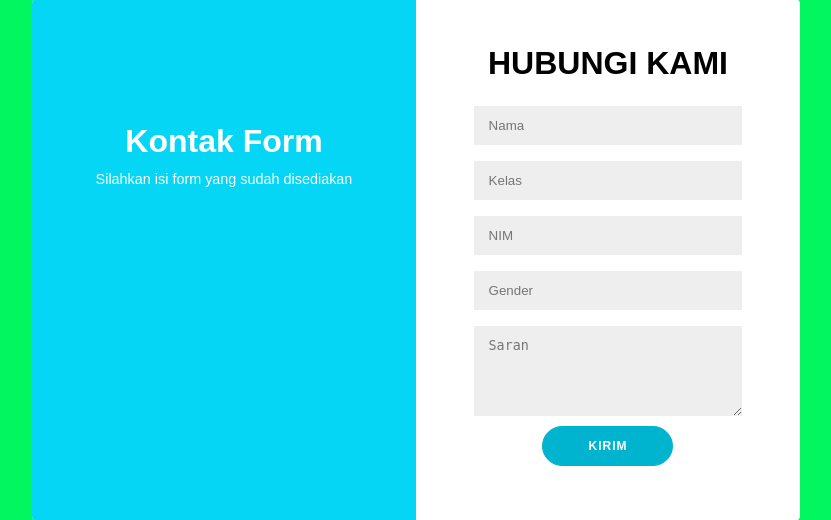
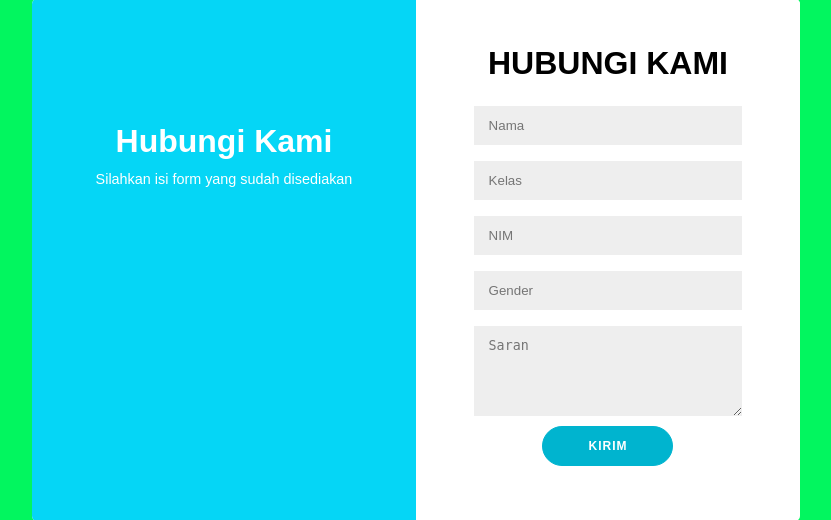
Before and after one commit to rzkymavll/FormKontak, a PHP site: page / in a window 1280 px wide. Shown: the part 120-640 px from the top of the page, without its empty margins (224-1055 px from the left). Run offline with PHP 8.4, Linux system fonts and the light colour scheme.

Commit message:
ubah title

```diff
--- a/index.php
+++ b/index.php
@@ -11,7 +11,7 @@
         <div class="card-container">
             <div class="left">
                 <div class="left-container">
-                    <h2>Kontak Form</h2>
+                    <h2>Hubungi Kami</h2>
                     <p>Silahkan isi form yang sudah disediakan</p>
                 </div>
             </div>
```
